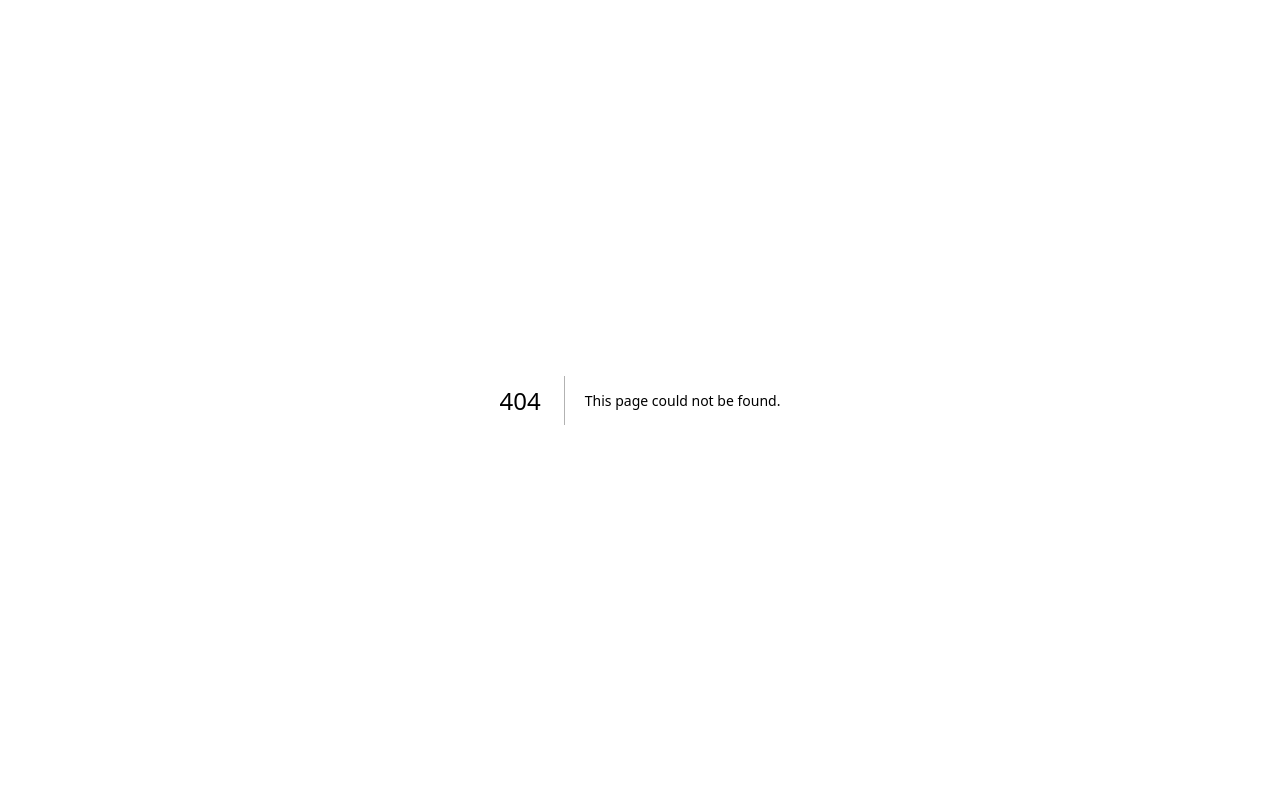
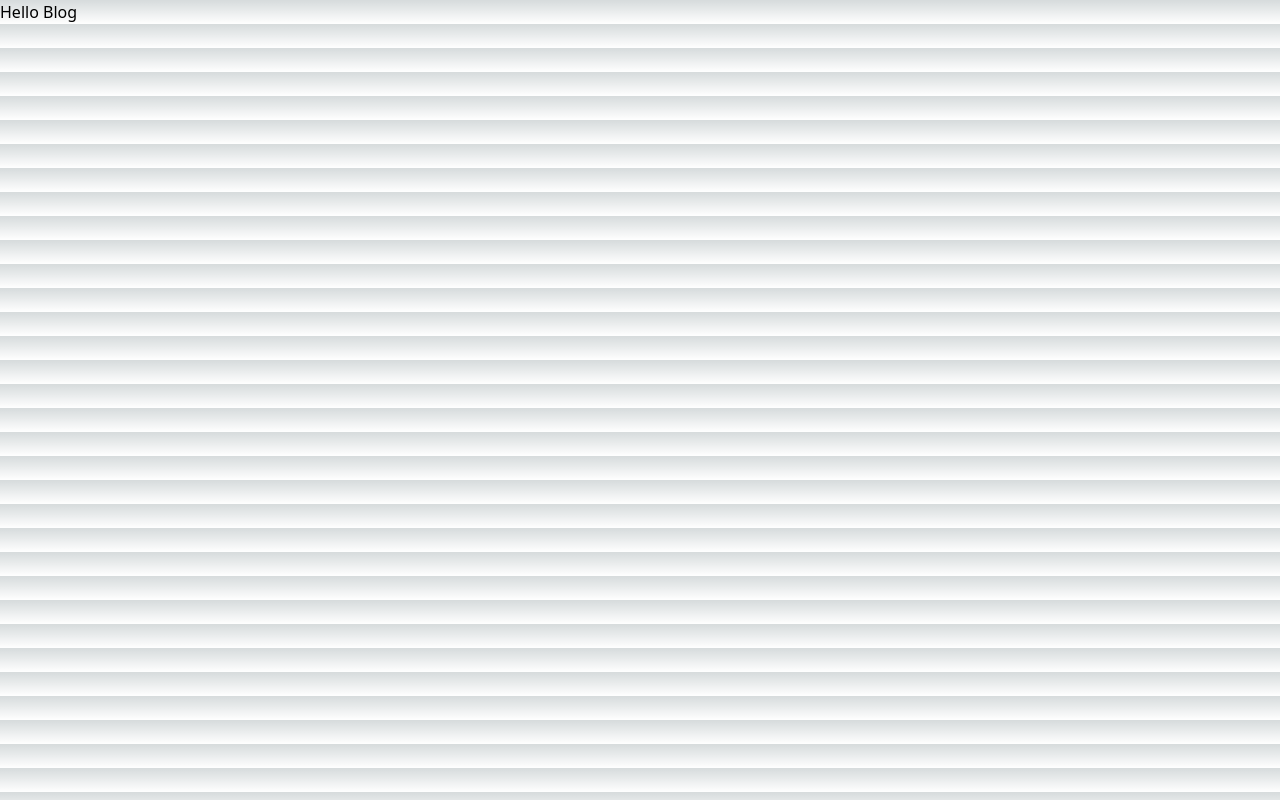
Before and after one commit to KushanTharaka97/nextJs-self-earning, a Next.js app: page /sub in a window 1280 px wide. Before the commit this address had no page. Built offline with nearby package versions, Linux system fonts and the light colour scheme.

Commit message:
updated the new commit

```diff
--- /dev/null
+++ b/pages/sub/index.js
@@ -0,0 +1,7 @@
+export default function Blog(){
+    return(
+        <div>
+            <h1>Hello Blog</h1>
+        </div>
+    )
+}
```
